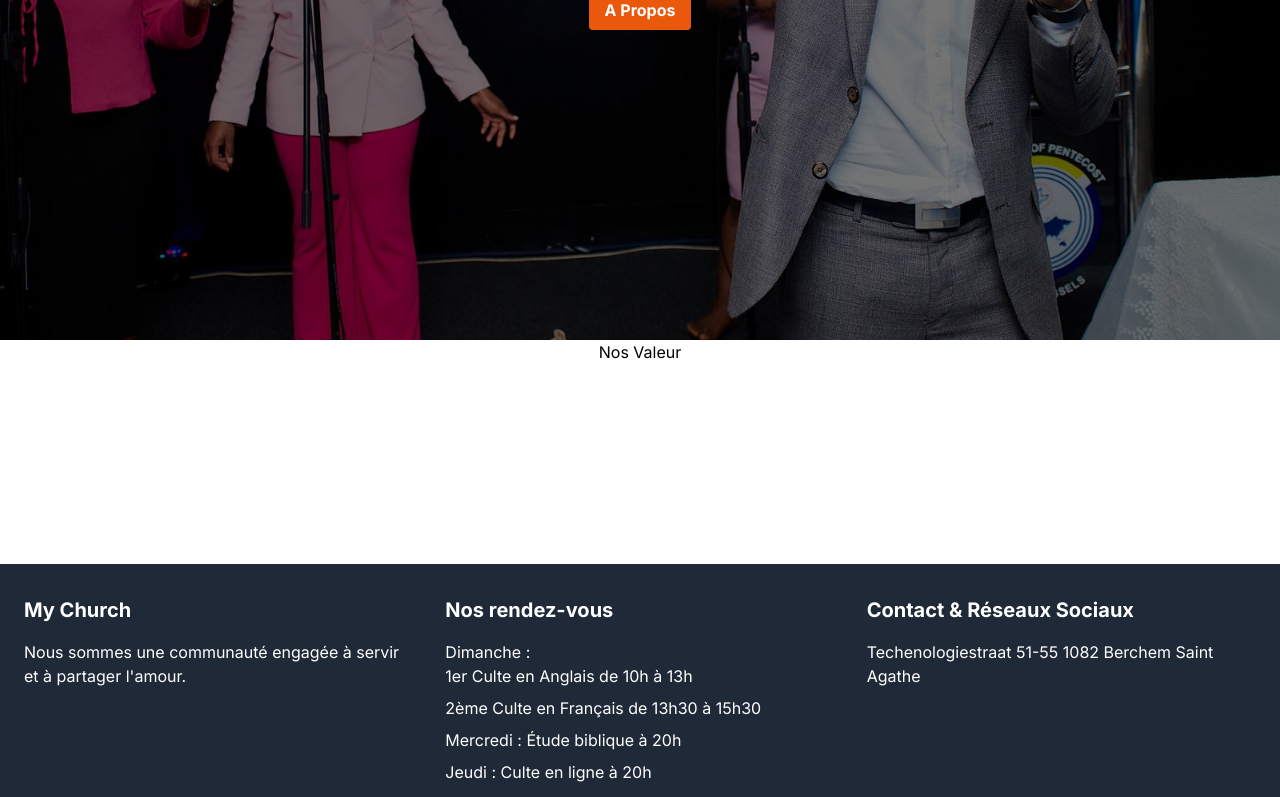
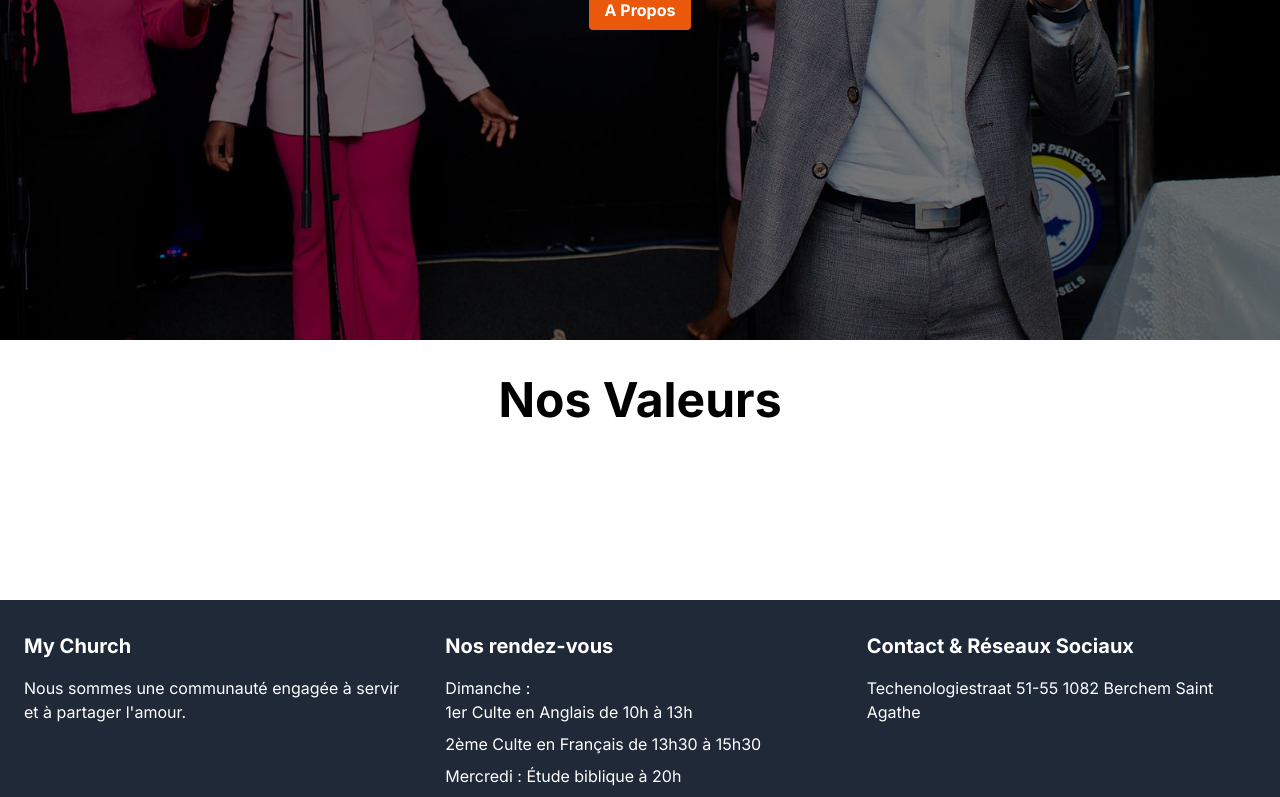
Before and after one commit to Princeaman007/PIWC, a Next.js app: page / in a window 1280 px wide. Shown: the part 532-1329 px from the top of the page. Built offline with nearby package versions, Linux system fonts and the light colour scheme.

Commit message:
improve page valeurs

```diff
--- a/components/valeur.tsx
+++ b/components/valeur.tsx
@@ -2,9 +2,9 @@ import Image from 'next/image';
 
 const Nosvaleur = () => {
     return (
-        <div className='h-56 text-center'>
+        <div className="h-56 text-center mt-9 ">
+            <span className="text-5xl font-bold ">Nos Valeurs</span>
 
-            Nos Valeur
         </div>
     );
 };
```
